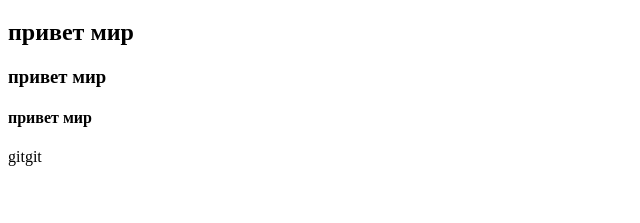
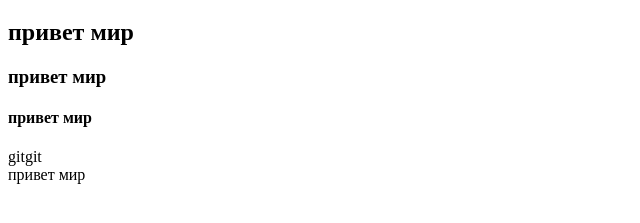
Before and after one commit to d22lv/proect, a plain HTML site: page index.html in a window 1280 px wide. Shown: the part 61-284 px from the top of the page, without its empty margins (0-640 px from the left). Drawn offline with Linux system fonts and the light colour scheme.

Commit message:
add container hi world

```diff
--- a/index.html
+++ b/index.html
@@ -13,5 +13,6 @@
     <h3>привет мир</h3>
     <h4>привет мир</h4>
     <div class="container">gitgit</div>
+    <div class="container">привет мир</div>
 </body>
 </html>
```
